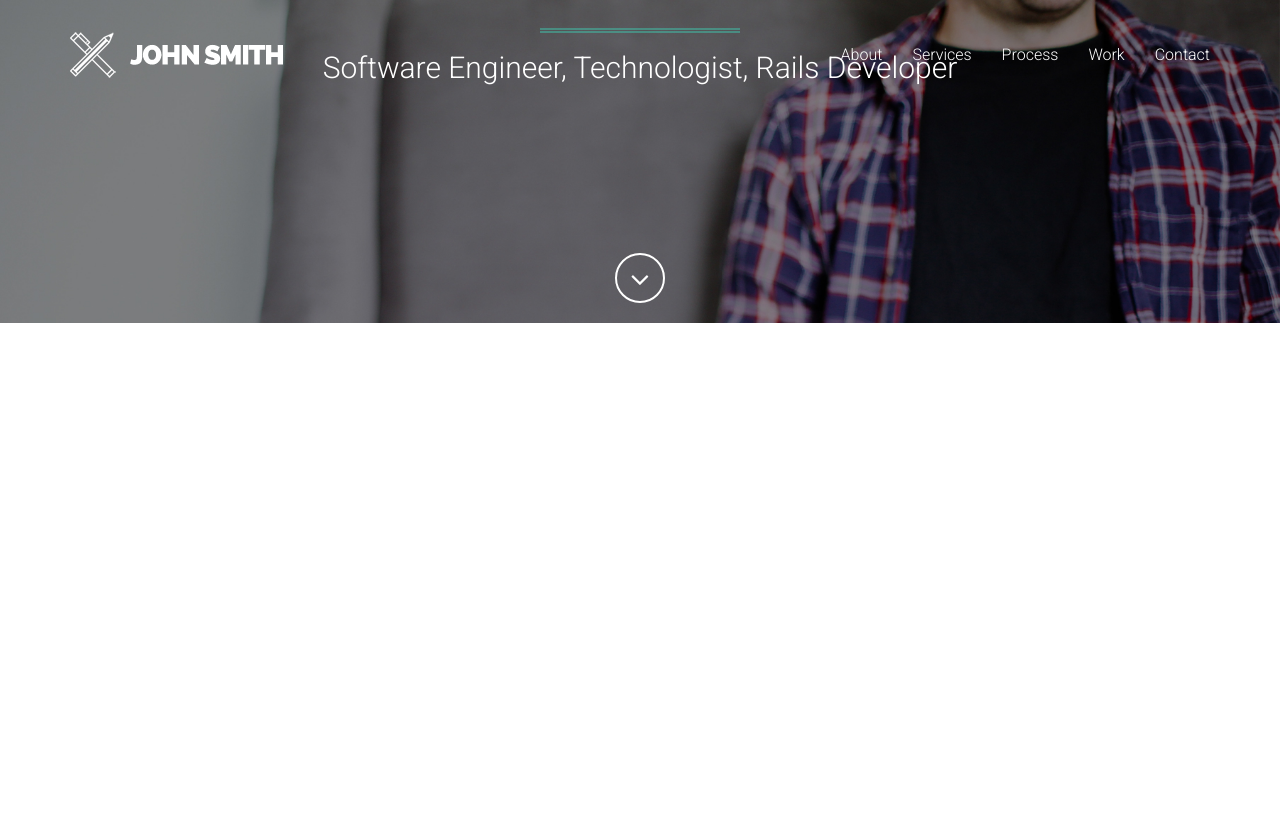
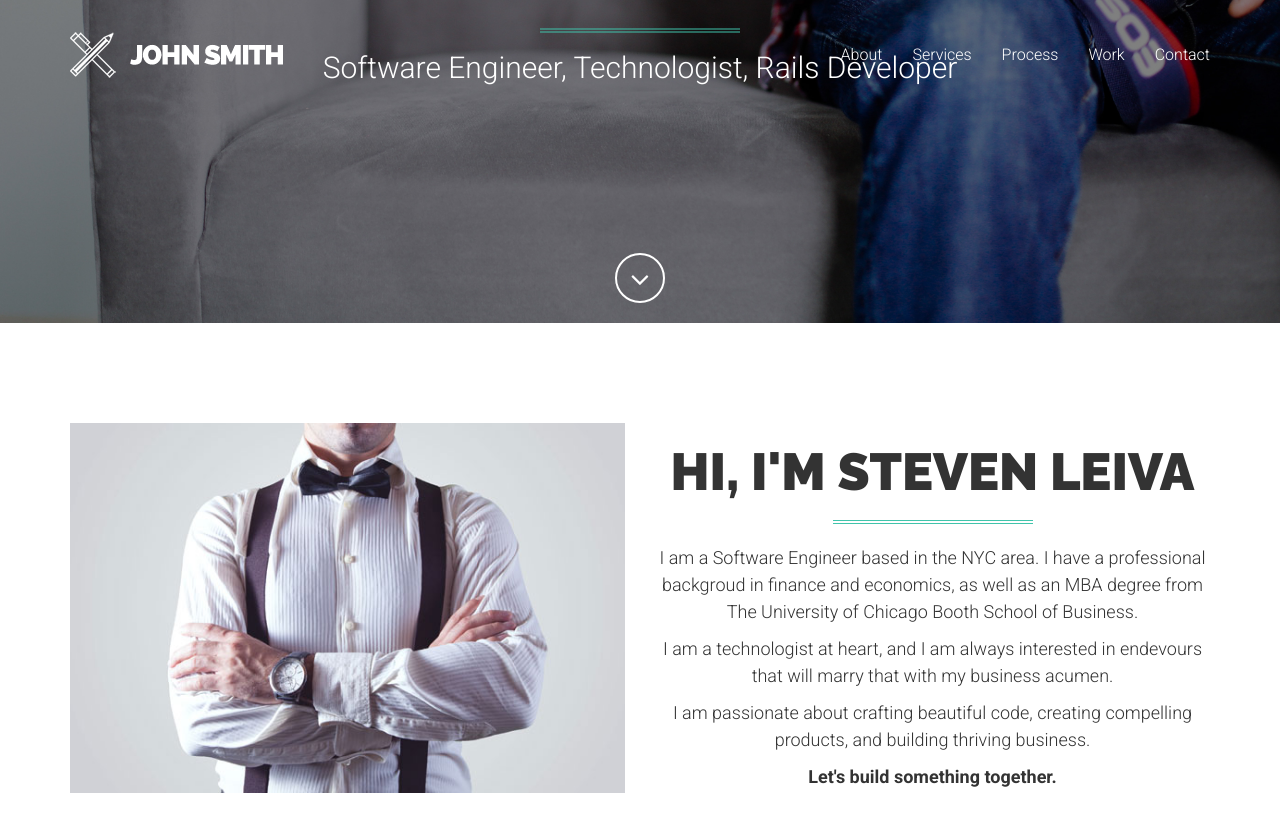
Before and after one commit to StevenXL/stevenxl.github.io, a Jekyll site: the page built from index.html, in a window 1280 px wide and 900 px high, scrolled down 577 px. Shown: the top 832 px of the window. Built offline with Jekyll 4.4.1, drawn with Linux system fonts in a browser that asks for light colours; Markdown is read by kramdown in place of the engine named in the settings; before the commit the page ends 900 px from its top, so only the background shows below that.

Commit message:
Add about section to index.html.

```diff
--- a/index.html
+++ b/index.html
@@ -12,3 +12,28 @@
     <a class="btn page-scroll" href="#about"><i class="fa fa-angle-down fa-fw"></i></a>
   </div>
 </header>
+
+<section id="about">
+  <div class="container wow fadeIn">
+    <div class="row">
+      <div class="col-md-6">
+        <img src="assets/img/creative/about.jpg" class="img-responsive" alt="">
+      </div>
+      <div class="col-md-6 text-center">
+        <h1>Hi, I'm Steven Leiva</h1>
+        <hr class="colored">
+        <p>I am a Software Engineer based in the NYC area. I have a professional
+        backgroud in finance and economics, as well as an MBA degree from The
+        University of Chicago Booth School of Business.</p>
+
+        <p>I am a technologist at heart, and I am always interested in endevours
+        that will marry that with my business acumen.</p>
+
+        <p>I am passionate about crafting beautiful code, creating compelling
+        products, and building thriving business.</p>
+
+        <p><strong>Let's build something together.</strong></p>
+      </div>
+    </div>
+  </div>
+</section>
```
